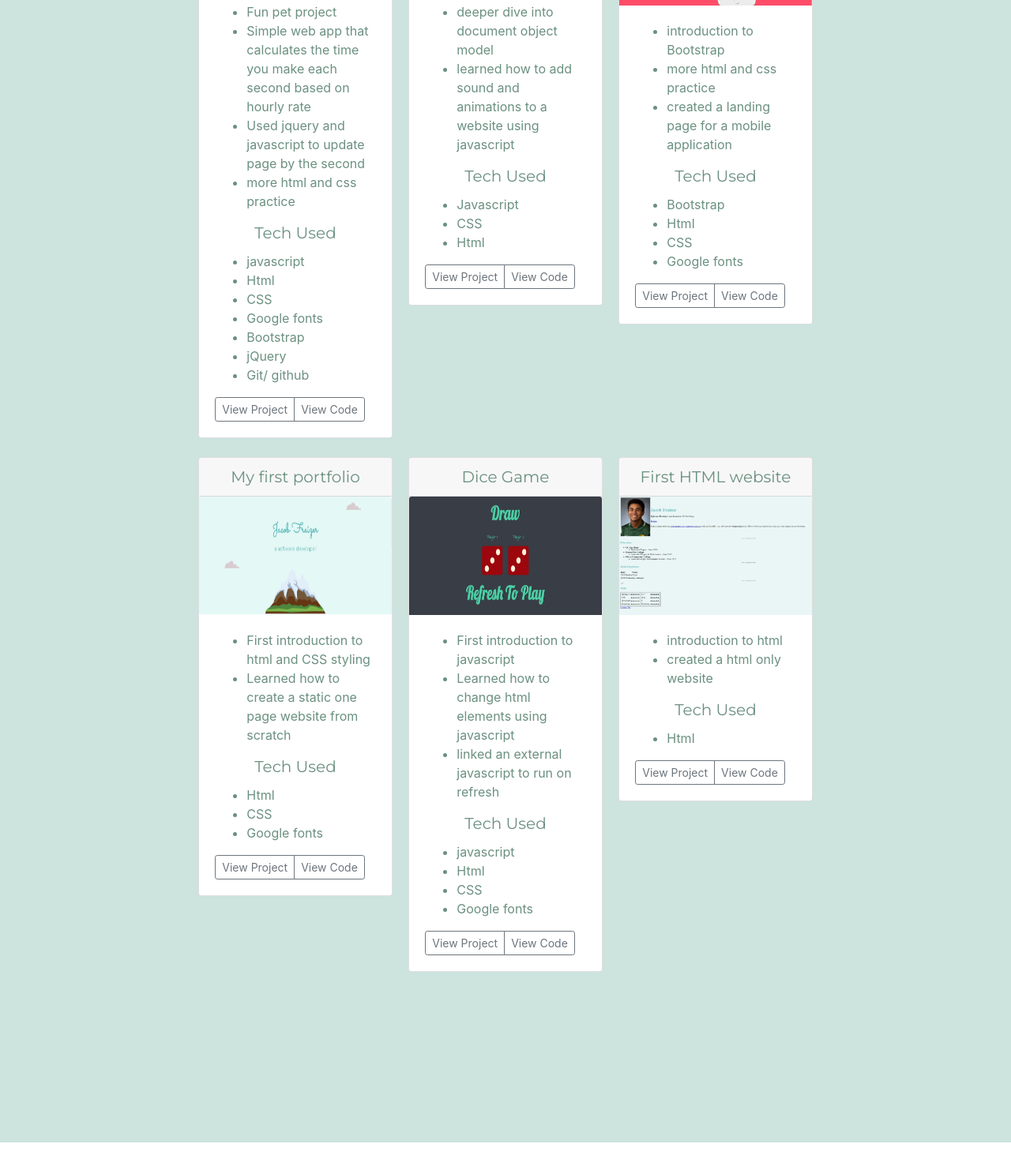
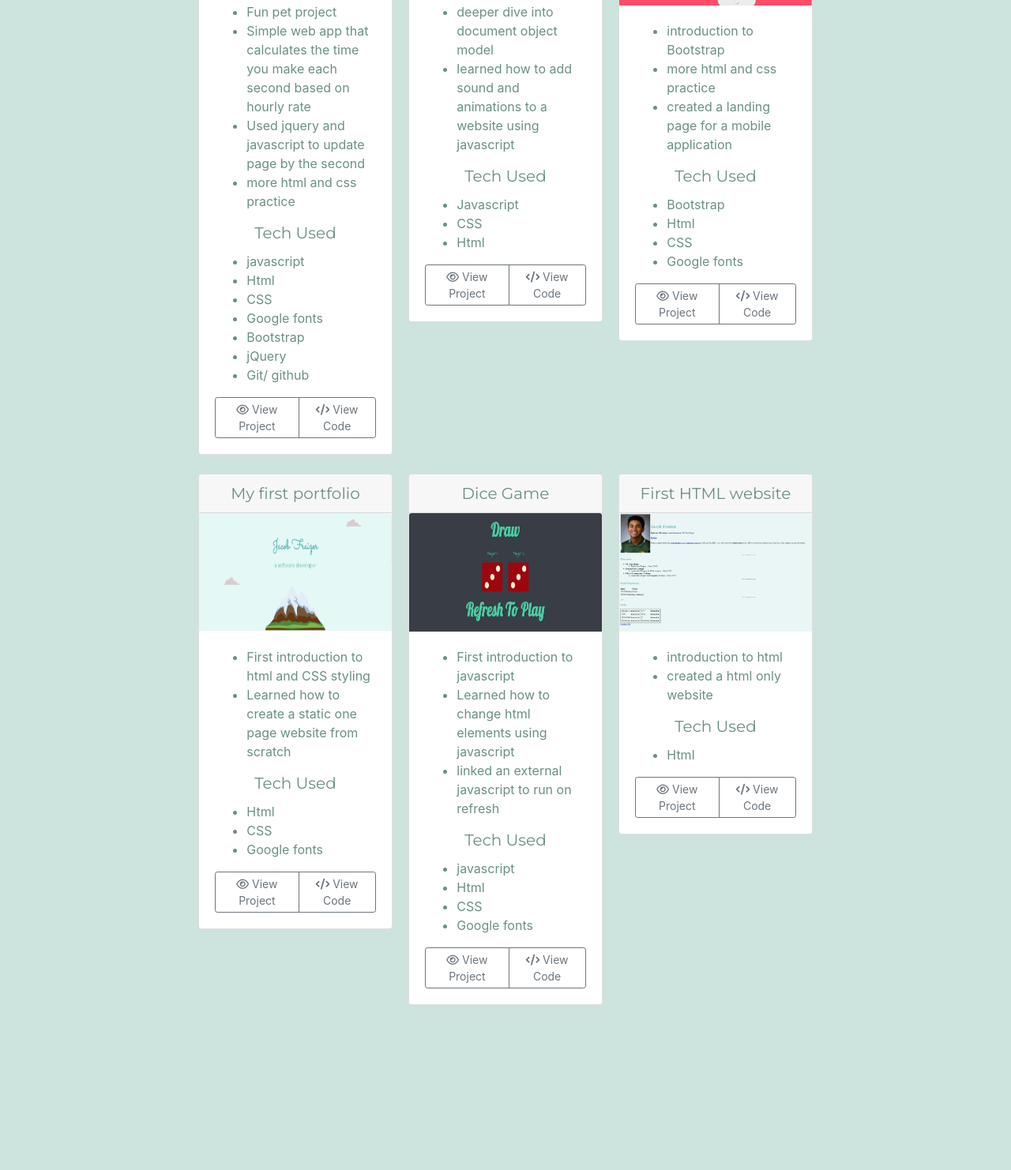
Before and after one commit to jacob33c/portfolio, a plain HTML site: page index.html in a window 1280 px wide. Shown: the part 1176-2658 px from the top of the page at 79% size. Drawn offline with nearby package versions, Linux system fonts and the light colour scheme.

Commit message:
edit link for the logo up top add icons to view code and view project buttons

```diff
--- a/index.html
+++ b/index.html
@@ -28,7 +28,7 @@
   <!-- IDEA: navbar -->
   <section class="" id="title">
     <nav class="navbar navbar-expand-lg  ">
-      <a class="navbar-brand" href="#">Jacob Fraizer</a>
+      <a class="navbar-brand" href="https://github.com/jacob33c">Jacob Fraizer</a>
       <!-- IDEA: the hamburger button for mobile -->
 
       <button class="navbar-toggler navbar-light" type="button" data-toggle="collapse" data-target="#navbarNav" aria-controls="navbarNav" aria-expanded="false" aria-label="Toggle navigation">
@@ -39,7 +39,7 @@
       <div class="collapse navbar-collapse" id="navbarNav">
         <ul class="navbar-nav ml-auto">
           <li class="nav-item active">
-            <a class="nav-link" href="#">About</a>
+            <a class="nav-link" href="https://www.linkedin.com/in/jacobfraizer/">LinkedIn</a>
           </li>
           <li class="nav-item">
             <a class="nav-link" href="#projects">Projects</a>
@@ -104,8 +104,8 @@
             </ul>
             <div class="d-flex justify-content-between align-items-center">
               <div class="btn-group ">
-                <a class="btn btn-sm btn-outline-secondary" href="http://paidbytheminute.org">View Project</a>
-                <a class="btn btn-sm btn-outline-secondary" href="https://github.com/jacob33c/paidByTheMinute">View Code</a>
+                <a class="btn btn-sm btn-outline-secondary" href="http://paidbytheminute.org"> <i class="far fa-eye"></i> View Project</a>
+                <a class="btn btn-sm btn-outline-secondary" href="https://github.com/jacob33c/paidByTheMinute"><i class="fas fa-code"></i> View Code</a>
               </div>
             </div>
           </div>
@@ -132,8 +132,8 @@
       </ul>
       <div class="d-flex justify-content-between align-items-center">
         <div class="btn-group ">
-          <a class="btn btn-sm btn-outline-secondary" href="https://jacob33c.github.io/drum-roll-please/">View Project</a>
-          <a class="btn btn-sm btn-outline-secondary" href="https://github.com/jacob33c/drum-roll-please">View Code</a>
+          <a class="btn btn-sm btn-outline-secondary" href="https://jacob33c.github.io/drum-roll-please/"><i class="far fa-eye"></i> View Project</a>
+          <a class="btn btn-sm btn-outline-secondary" href="https://github.com/jacob33c/drum-roll-please"><i class="fas fa-code"></i> View Code</a>
         </div>
       </div>
     </div>
@@ -162,8 +162,8 @@
             </ul>
             <div class="d-flex justify-content-between align-items-center">
               <div class="btn-group ">
-                <a class="btn btn-sm btn-outline-secondary" href="https://jacob33c.github.io/mobile-app-landing-page/">View Project</a>
-                <a class="btn btn-sm btn-outline-secondary" href="https://github.com/jacob33c/mobile-app-landing-page">View Code</a>
+                <a class="btn btn-sm btn-outline-secondary" href="https://jacob33c.github.io/mobile-app-landing-page/"><i class="far fa-eye"></i> View Project</a>
+                <a class="btn btn-sm btn-outline-secondary" href="https://github.com/jacob33c/mobile-app-landing-page"><i class="fas fa-code"></i> View Code</a>
               </div>
             </div>
           </div>
@@ -190,8 +190,8 @@
             </ul>
             <div class="d-flex justify-content-between align-items-center">
               <div class="btn-group ">
-                <a class="btn btn-sm btn-outline-secondary" href="https://jacob33c.github.io/my-first-portfolio/">View Project</a>
-                <a class="btn btn-sm btn-outline-secondary" href="https://github.com/jacob33c/my-first-portfolio">View Code</a>
+                <a class="btn btn-sm btn-outline-secondary" href="https://jacob33c.github.io/my-first-portfolio/"><i class="far fa-eye"></i> View Project</a>
+                <a class="btn btn-sm btn-outline-secondary" href="https://github.com/jacob33c/my-first-portfolio"><i class="fas fa-code"></i> View Code</a>
               </div>
             </div>
           </div>
@@ -221,8 +221,8 @@
             </ul>
             <div class="d-flex justify-content-between align-items-center">
               <div class="btn-group ">
-                <a class="btn btn-sm btn-outline-secondary" href="https://jacob33c.github.io/dice-game/">View Project</a>
-                <a class="btn btn-sm btn-outline-secondary" href="https://github.com/jacob33c/dice-game">View Code</a>
+                <a class="btn btn-sm btn-outline-secondary" href="https://jacob33c.github.io/dice-game/"><i class="far fa-eye"></i> View Project</a>
+                <a class="btn btn-sm btn-outline-secondary" href="https://github.com/jacob33c/dice-game"><i class="fas fa-code"></i> View Code</a>
               </div>
             </div>
           </div>
@@ -247,8 +247,8 @@
             </ul>
             <div class="d-flex justify-content-between align-items-center">
               <div class="btn-group ">
-                <a class="btn btn-sm btn-outline-secondary" href="https://jacob33c.github.io/first-html-site/">View Project</a>
-                <a class="btn btn-sm btn-outline-secondary" href="https://github.com/jacob33c/first-html-site">View Code</a>
+                <a class="btn btn-sm btn-outline-secondary" href="https://jacob33c.github.io/first-html-site/"><i class="far fa-eye"></i> View Project</a>
+                <a class="btn btn-sm btn-outline-secondary" href="https://github.com/jacob33c/first-html-site"><i class="fas fa-code"></i> View Code</a>
               </div>
             </div>
           </div>
```
